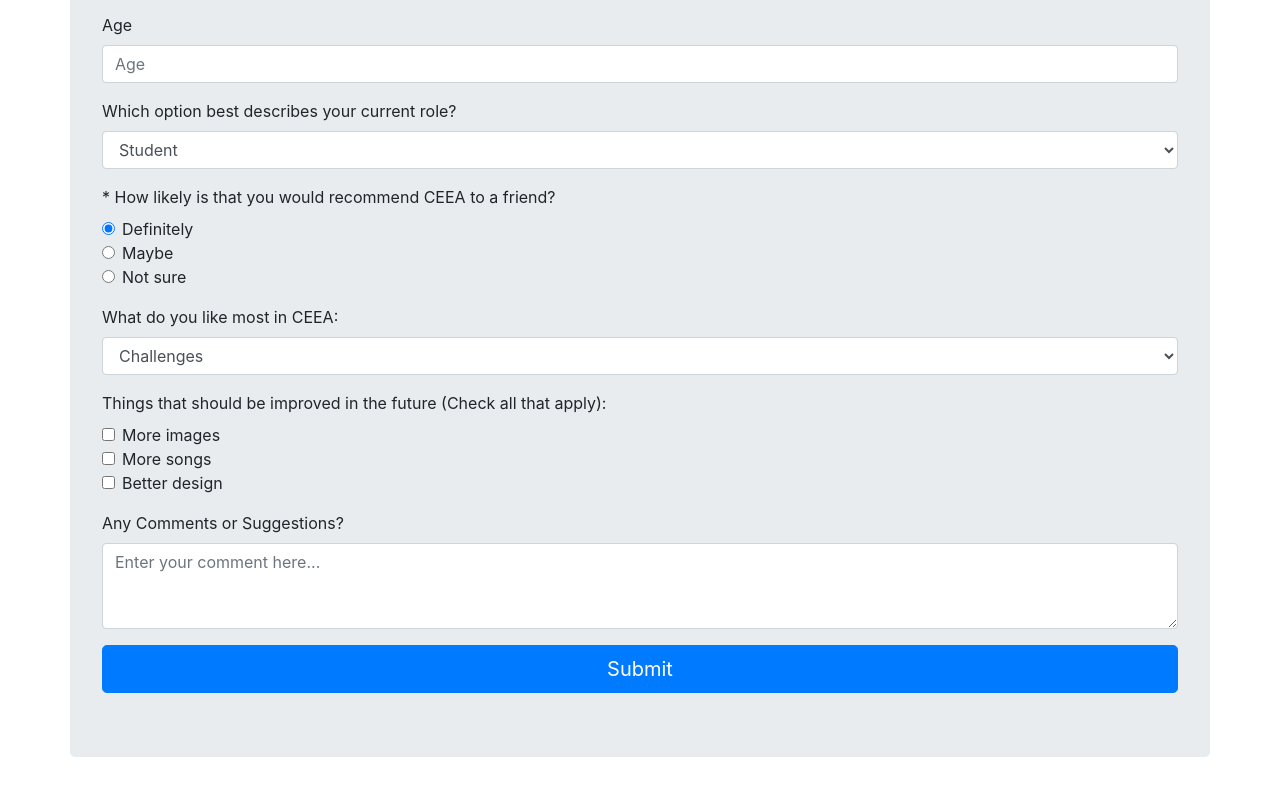
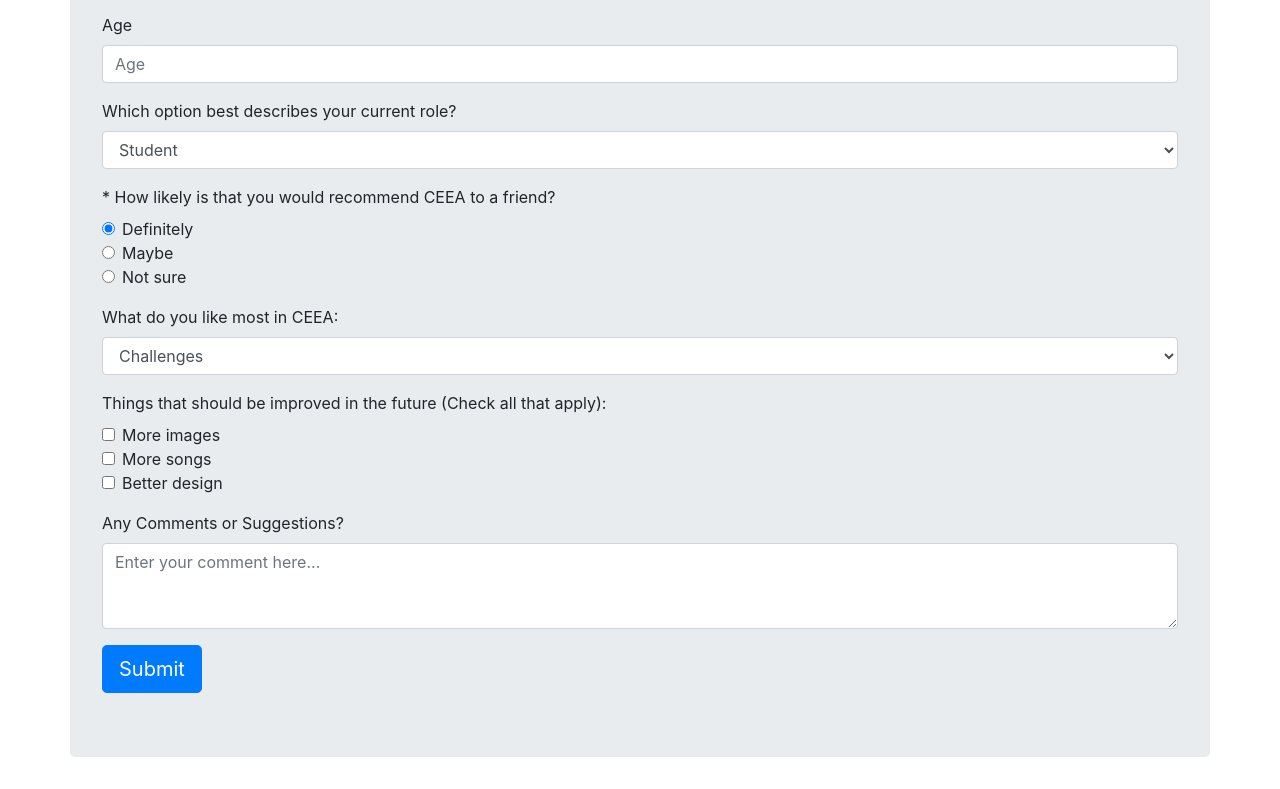
Before and after one commit to talitastravassos/survey-form, a plain HTML site: page index.html in a window 1280 px wide. Shown: the part 342-1131 px from the top of the page. Drawn offline with nearby package versions, Linux system fonts and the light colour scheme; a script that the page names is missing.

Commit message:
Some changes.

```diff
--- a/index.html
+++ b/index.html
@@ -108,7 +108,7 @@
                 <textarea class="form-control" id="comments" rows="3" name="comment" placeholder="Enter your comment here..."></textarea>
             </div>
 
-            <button type="submit" id="submit" class="btn btn-primary btn-lg btn-block">Submit</button>
+            <button type="submit" id="submit" class="btn btn-primary btn-lg">Submit</button>
         </form>
 
     </div>
```
